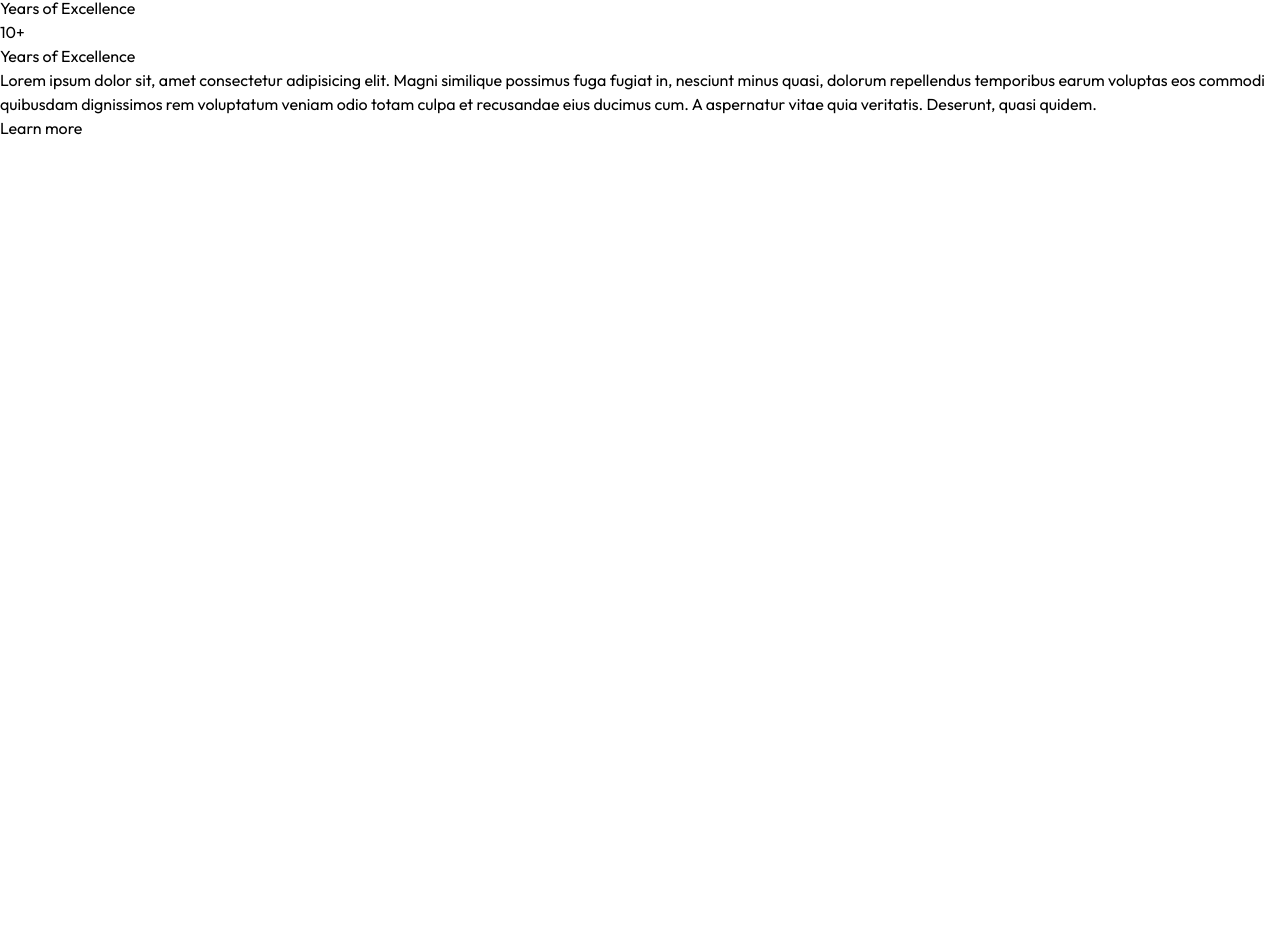
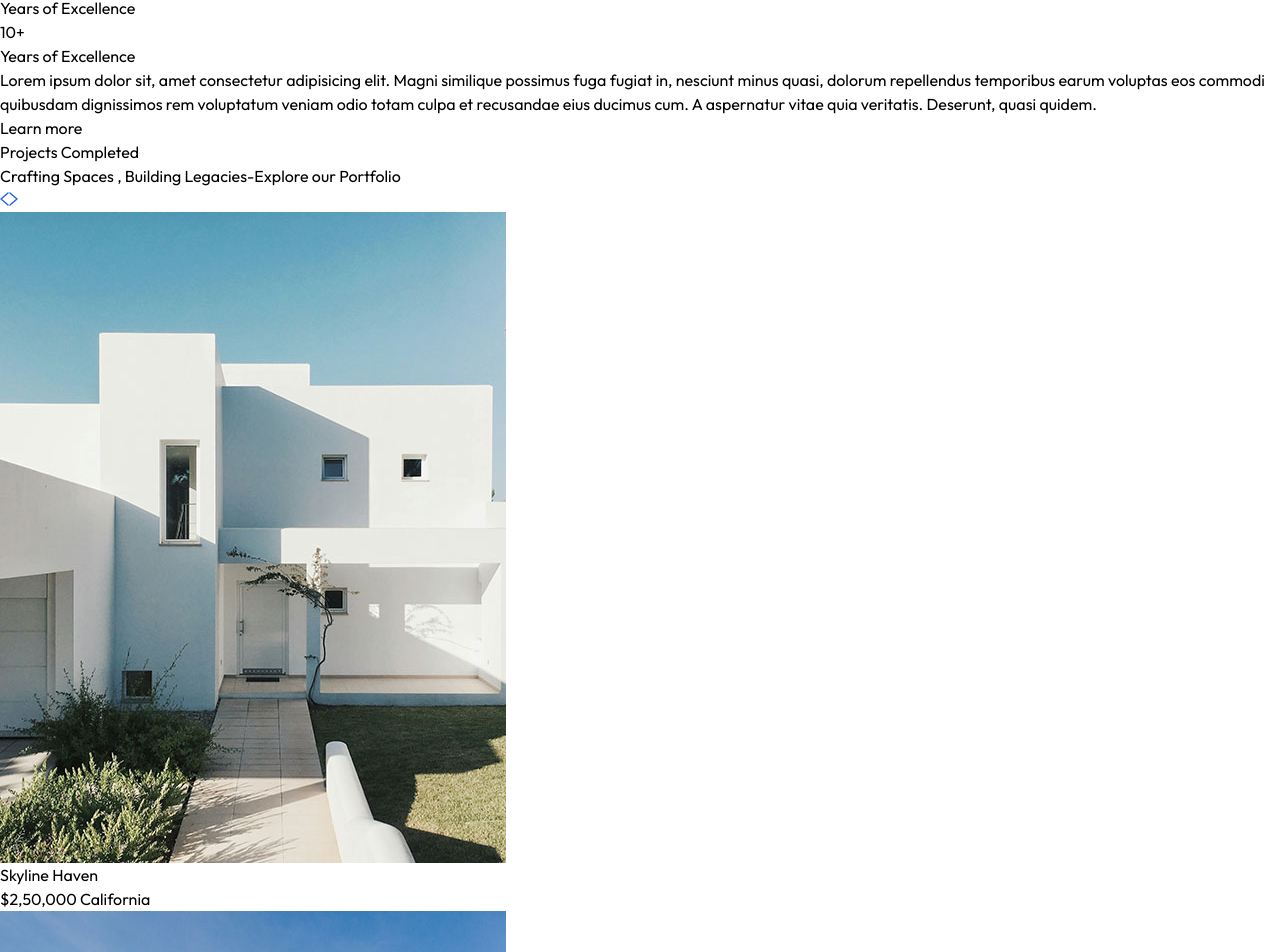
Before and after one commit to Hasnain-7860/homeweb, a React (Vite) app: page / in a window 1280 px wide. Shown: the part 1534-2486 px from the top of the page. Before the commit the page ends 1674 px from the top, so only its background shows below. Built offline with nearby package versions, Linux system fonts and the light colour scheme; a web font is replaced by a local one.

Commit message:
project page

```diff
--- a/src/App.jsx
+++ b/src/App.jsx
@@ -1,12 +1,14 @@
 import React from 'react'
 import Header from './Components/Header'
 import About from './Components/About'
+import Project from './Components/Project'
 
 const App = () => {
   return (
     <div>
       <Header/>
       <About/>
+      <Project/>
     </div>
   )
 }
--- a/src/Components/Navbar.jsx
+++ b/src/Components/Navbar.jsx
@@ -10,10 +10,10 @@
             <ul className='hidden md:flex gap-7 text-white'>
                 <li className='cursor-pointer hover:text-gray-400'><a href="#Home"> Home </a></li>
                 <li  className='cursor-pointer hover:text-gray-400'><a href="#About"> About</a></li>
-                <li className='cursor-pointer hover:text-gray-400'> <a href="#Projects">Projects</a></li>
+                <li className='cursor-pointer hover:text-gray-400'> <a href="#Project">Projects</a></li>
                 <li className='cursor-pointer hover:text-gray-400'><a href="#Testimonials">Testimonials</a></li>
             </ul>
-            <button className='hidden md:block bg-white py-2  px-8 rounded-full '>Sign up</button>
+            <button className='hidden md:block bg-white py-2  px-8 rounded-full 'onClick={ alert}>Sign up</button>
             <img onClick={()=>setShowMobileMenu(true)} className='md:hidden w-7 cursor-pointer' src={assets.menu_icon} alt="" />
         </div>
         <div className={`md:hidden ${showMobileMenu? 'fixed w-full':'h-0 w-0'} fixed w-full right-0 top-0 bottom-0 overflow-hidden bg-white transition-all`}>
--- /dev/null
+++ b/src/Components/Project.jsx
@@ -0,0 +1,43 @@
+import React from 'react'
+import leftarrow from '../assets/left_arrow.svg'
+import rightarrow from '../assets/right_arrow.svg'
+import { projectsData } from '../assets/assets'
+
+const Project = () => {
+  return (
+    <div className='container mx-auto py-4 pt-20 px-6 md:px-20 lg:px-32 my-20 w-full overflow-hidden' id='Project'>
+        <h1 className='text-2xl sm:text-4xl font-bold mb-2  text-center'>
+            Projects <span className='underline underline-offset-4 decoration-1 under font-light'>Completed</span> </h1>
+            <p className='text-center text-gray-500 mb-8  mx-auto max-w-80 '>Crafting Spaces , Building Legacies-Explore our Portfolio</p>
+            <div className='flex justify-end items-center mb-2'>
+                <button className='p-3 bg-gray-200 rounded mr-2'>
+                <img src={leftarrow} alt="" />
+                </button>
+                <button className='p-3 bg-gray-200 rounded mr-2'>
+                <img src={rightarrow} alt="" />
+                </button>
+            </div>
+            <div className='overflow-hidden'>
+                <div className='flex gap-8  transition-transform duration-500 ease-in-out'>
+                    {projectsData.map((project,index)=>(
+                        <div key={index} className='  w-1/1 lg:relative flex-shrink-0 lg:w-1/4  '>
+                            <img className='w-full h-auto mb-14' src={project.image} alt={project.title} />
+                            <div className='absolute left-0 right-0 bottom-5 flex justify-center'>
+                                <div className='inline-block bg-white w-3/4 px-4 py-2 shadow-md'>
+                                    <h2 className='text-xl font-semibold text-gray-800'>{project.title}</h2>
+                                    <p className='text-gray-500 text-sm'>
+                                        {project.price} <span>{project.location}</span>
+                                    </p>
+                                </div>
+                            </div>
+
+                        </div>
+                    ))}
+                </div>
+            </div>
+
+    </div>
+  )
+}
+
+export default Project
```
Also changed, not shown: src/Components/Button.jsx (added).
